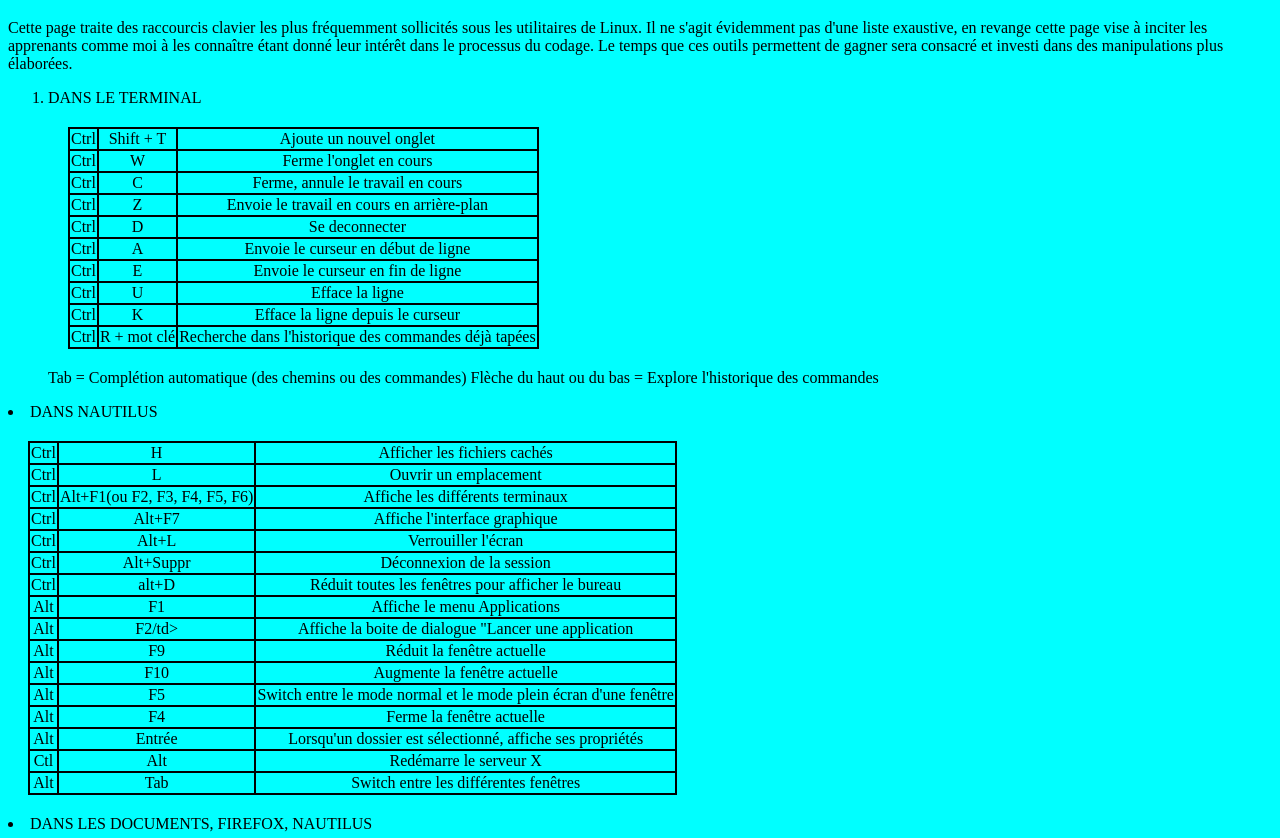
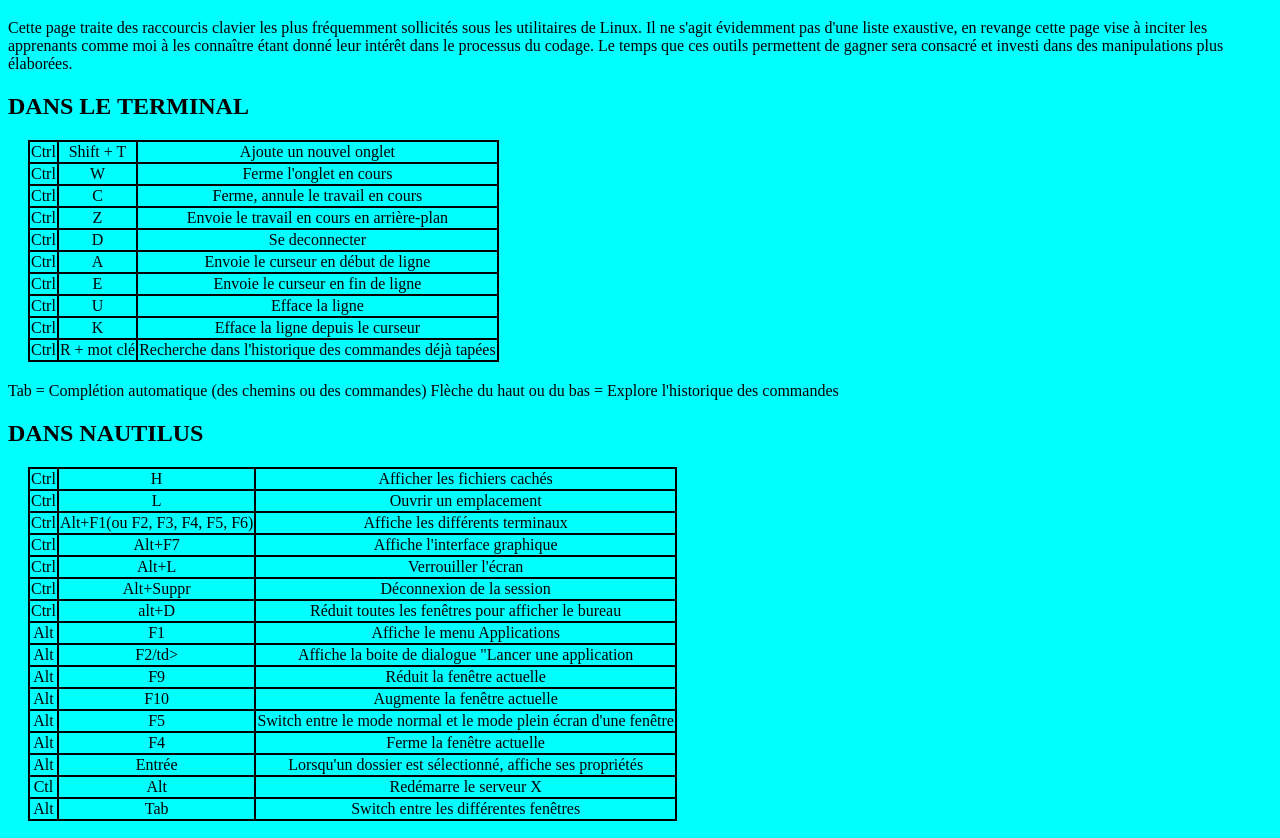
Before and after one commit to NTUMBA/cheatsheetraccourcis, a plain HTML site: page index.html in a window 1280 px wide. Shown: the part 61-899 px from the top of the page. Drawn offline with Linux system fonts and the light colour scheme.

Commit message:
Delete all ol tag and substitue li tag for h2

```diff
--- a/index.html
+++ b/index.html
@@ -13,8 +13,8 @@
     à les connaître étant donné leur intérêt dans le processus du codage.
     Le temps que ces outils permettent de gagner sera consacré et investi dans des manipulations plus élaborées.
   </p></div>
-  <div class="term"><ol>
-    <li>DANS LE TERMINAL</li>
+  <div class="term">
+    <h2>DANS LE TERMINAL</h2>
     <table>
   <tr>
   <td>Ctrl</td>
@@ -67,11 +67,12 @@
   <td>Recherche dans l'historique des commandes déjà tapées</td>
   </tr>
     </table>
-    Tab = Complétion automatique (des chemins ou des commandes)
-    Flèche du haut ou du bas = Explore l'historique des commandes
+    <p>Tab = Complétion automatique (des chemins ou des commandes)
+    Flèche du haut ou du bas = Explore l'historique des commandes</p>
+
   </div>
   <div class="naut">
-    <li>DANS NAUTILUS</li>
+    <h2>DANS NAUTILUS</h2>
     <table>
 <tr>
 <td>Ctrl</td>
@@ -152,10 +153,10 @@
 <td>Tab</td>
 <td>Switch entre les différentes fenêtres</td>
 </tr>
-    </table>
+    </table></li>
   </div>
   <div class="doc">
-    <li>DANS LES DOCUMENTS, FIREFOX, NAUTILUS</li>
+    <h2>DANS LES DOCUMENTS, FIREFOX, NAUTILUS</h2>
     <table>
     <tr>
        <td>Ctrl</td>
@@ -214,6 +215,5 @@
      </tr>
     </table>
   </div>
-  </ol>
 </body>
 </html>
```
